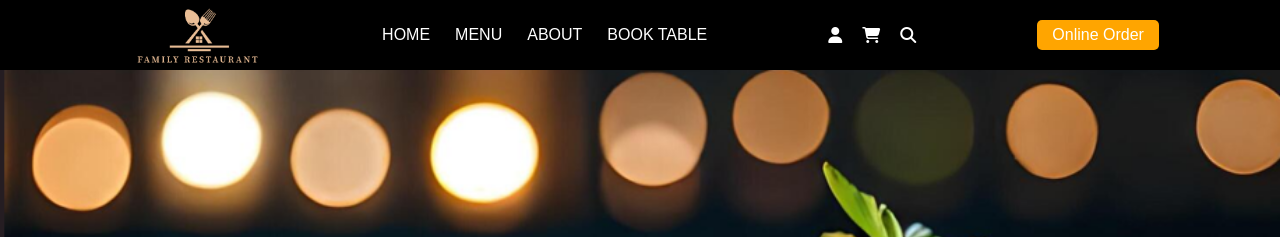
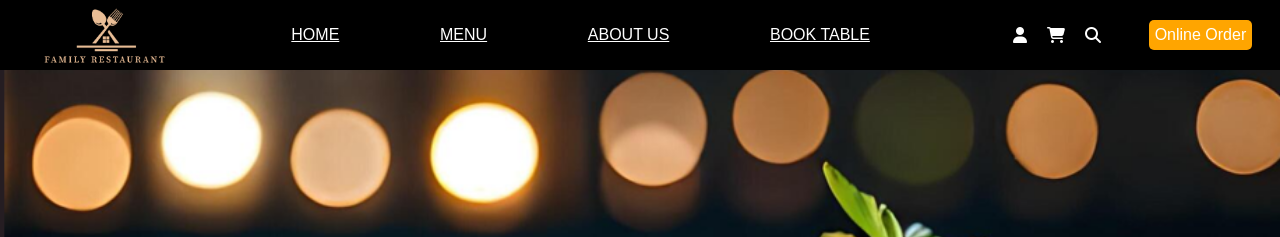
Before and after one commit to RiyaThakur200415/Family_Resturant-Website, a plain HTML site: page index.html in a window 1280 px wide. Shown: the top 237 px of the page. Drawn offline with Linux system fonts and the light colour scheme.

Commit message:
Updated website and added responsive design

```diff
--- a/index.html
+++ b/index.html
@@ -17,34 +17,23 @@ href="https://cdnjs.cloudflare.com/ajax/libs/font-awesome/6.5.1/css/all.min.css"
 <body>
 
 <header>
-
         <div class="nav-bar">
-
            <div class="logo-container"></div>
-
-<div class="menu-toggle" id="mobile-menu">
-<i class="fas fa-bars"></i>
+           <div class="nav-details">
+              <a href="index.html">HOME</a>
+              <a href="menu.html">MENU</a>
+              <a href="about.html">ABOUT US</a>
+              <a href="tablebooking.html">BOOK TABLE</a>
            </div>
-
-<div class="nav-details" id="nav-links">
-<a href="#">HOME</a>
-<a href="#">MENU</a>
-<a href="#">ABOUT</a>
-<a href="#">BOOK TABLE</a>
-</div>
-
            <div class="nav-icons">
                 <i class="fa-solid fa-user"></i>
                 <i class="fa-solid fa-cart-shopping"></i>
                 <i class="fa-solid fa-magnifying-glass"></i>
            </div>
-
            <div class="nav-order">
                 <p>Online Order</p>
            </div>
-
         </div>
-
     </header>
 
 
--- a/style.css
+++ b/style.css
@@ -9,50 +9,60 @@ font-family:Arial;
 /* NAVBAR */
 
 .nav-bar{
-height:70px;
-width:100%;
-background:black;
-display:flex;
-align-items:center;
-justify-content:space-evenly;
-position:relative;
+    height: 70px;
+    width: 100%;
+    background-color: black;
+    display: flex;
+    align-items: center;
+    justify-content: space-evenly;
 }
-
 .logo-container{
-background-image:url('logos/logo.png');
-background-size:cover;
-height:70px;
-width:140px;
+    background-image: url('logos/logo.png');
+    background-size: cover;
+    height: 70px;
+    width: 140px;
 }
-
 .nav-details{
-display:flex;
-gap:25px;
+    color: white;
+    width: 60%;
+    display: flex;
+    justify-content: space-evenly;
+    gap:6px;
 }
-
 .nav-details a{
-color:white;
-text-decoration:none;
+    color: white;
 }
-
+.nav-details a:hover{
+    cursor:pointer;
+    border: 1px solid white;
+    padding:2px;
+    border-radius: 4px;
+}
 .nav-icons{
-display:flex;
-gap:20px;
-color:white;
+    color: white;
+    display: flex;
+    justify-content: space-evenly;
+    width: 10%;
 }
-
+.nav-icons i:hover{
+    cursor: pointer;
+    color:chocolate;
+}
 .nav-order{
-background:orange;
-padding:6px 15px;
-border-radius:5px;
-color:white;
+    color: white;
+    background-color: orange;
+    height: 30px;
+    width: 8%;
+    border-radius: 5px;
 }
-
-.menu-toggle{
-display:none;
-color:white;
-font-size:25px;
-cursor:pointer;
+.nav-order p{
+    text-align: center;
+    line-height: 30px;
+    margin: 0;
+}
+.nav-order:hover{
+    cursor:pointer;
+    color: chocolate;
 }
 
 
```
Lines whose indentation alone changed are shown as unchanged.
